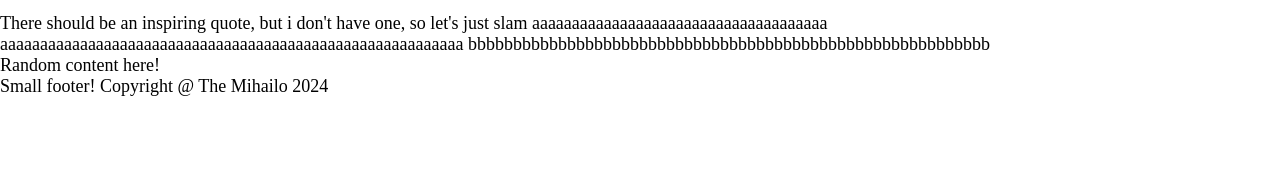
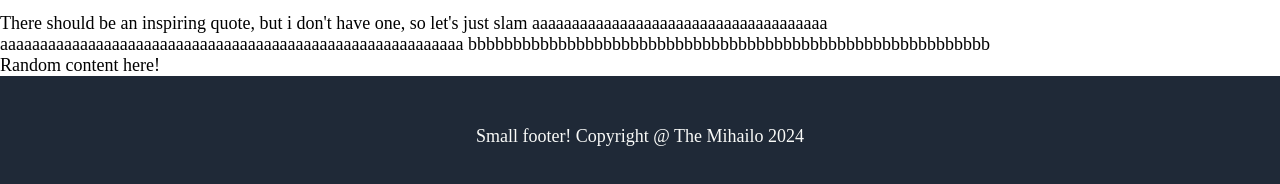
Before and after one commit to mihailo2001/html_vjezba, a plain HTML site: page index.html in a window 1280 px wide. Shown: the part 688-872 px from the top of the page. Before the commit the page ends 800 px from the top, so only its background shows below. Drawn offline with Linux system fonts and the light colour scheme.

Commit message:
Do footer css

```diff
--- a/style.css
+++ b/style.css
@@ -2,12 +2,22 @@ body{
   margin: 0px;
 }
 
-.header{
+.header,
+.footer{
   color: #F9FAF8;
   background: #1F2937;
+}
+
+.header{
   padding: 0 300px;
   display: flex;
   flex-direction: column;
+}
+.footer{
+  display: flex;
+  flex-direction: row;
+  padding: 50px 300px;
+  justify-content: center;
 }
 
 .header-line{
```
